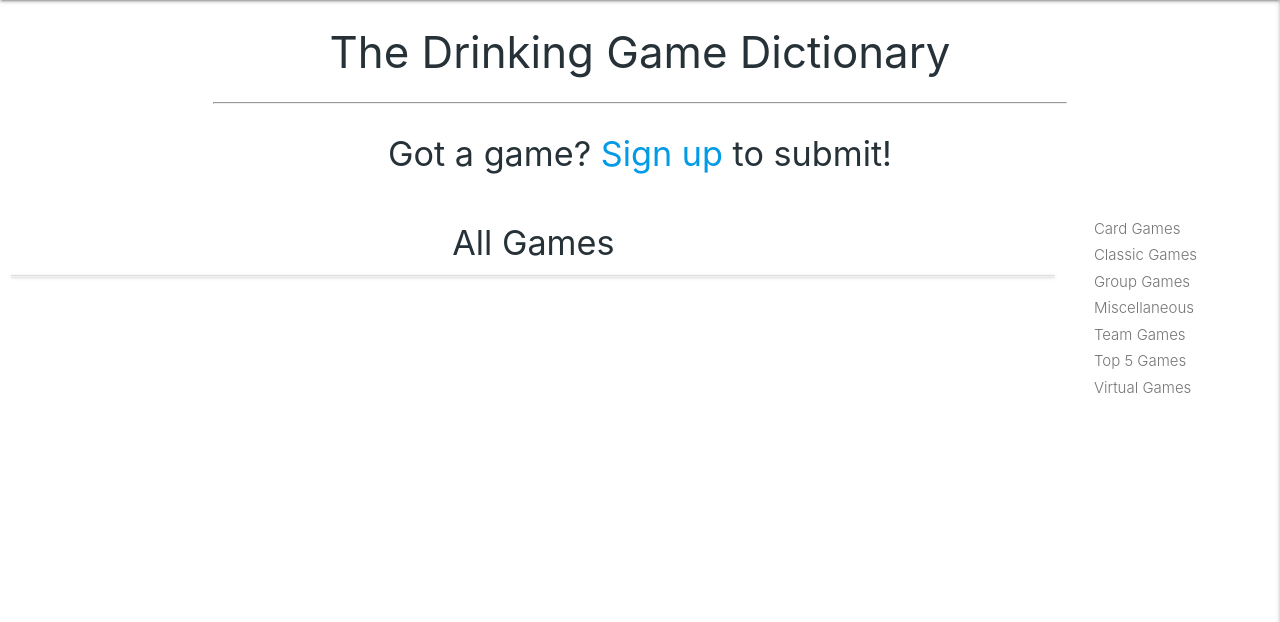
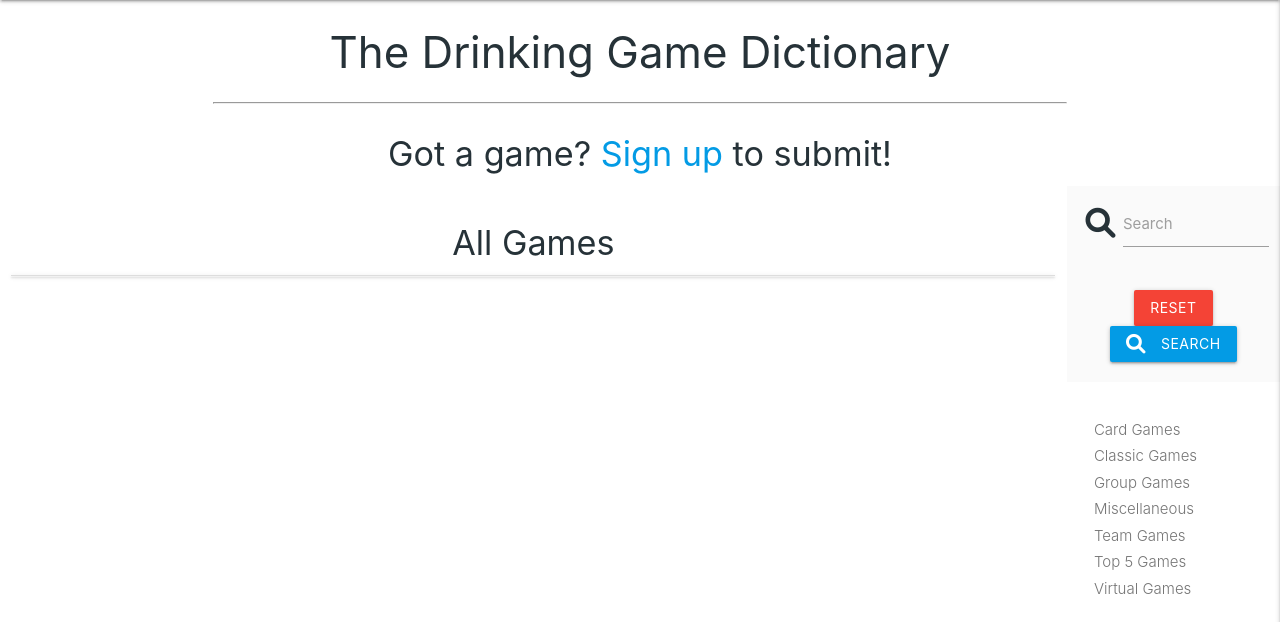
Before and after one commit to lukdav/never-have-i-ever, a Flask app: page / in a window 1280 px wide. Shown: the part 64-686 px from the top of the page. Run offline with Flask 2, Linux system fonts and the light colour scheme; data that the repository does not hold is empty; some libraries are stand-ins or nearby versions.

Commit message:
Add Search box and functionality

```diff
--- a/app.py
+++ b/app.py
@@ -22,6 +22,13 @@ mongo = PyMongo(app)
 @app.route("/get_games")
 def get_games():
     games = list(mongo.db.games.find())
+    return render_template("games.html", games=games)
+
+
+@app.route("/search", methods=["GET", "POST"])
+def search():
+    query = request.form.get("query")
+    games = list(mongo.db.games.find({"$text": {"$search": query}}))
     return render_template("games.html", games=games)
 
 
--- a/templates/games.html
+++ b/templates/games.html
@@ -80,6 +80,26 @@
 
     </div>
     <div id="scroll-spy" class="col hide-on-small-only m3 l2">
+        <div class="row grey lighten-5">
+            <form action="{{ url_for('search') }}" method="post" class="col s12">
+                <div class="row center-align">
+                    <div class="input-field col s12">
+                        <i class="fas fa-search prefix blue-grey-text text-darken-4"></i>
+                        <input type="text" name="query" id="query" minlength="3" class="validate" required>
+                        <label for="query">Search</label>
+                    </div>
+                </div>
+                <div class="row center-align">
+                    <div class="col s12">
+                        <a href="{{ url_for('get_games') }}" class="red btn">Reset</a>
+                        <button type="submit" class="light-blue darken-1 btn">
+                            <i class="fas fa-search left"></i> Search
+                        </button>
+                    </div>
+                </div>
+            </form>
+        </div>
+
         <ul class="section table-of-contents">
             {% for item in categories %}
                 <li><a href="#all-games">{{ item }}</a></li>
```
